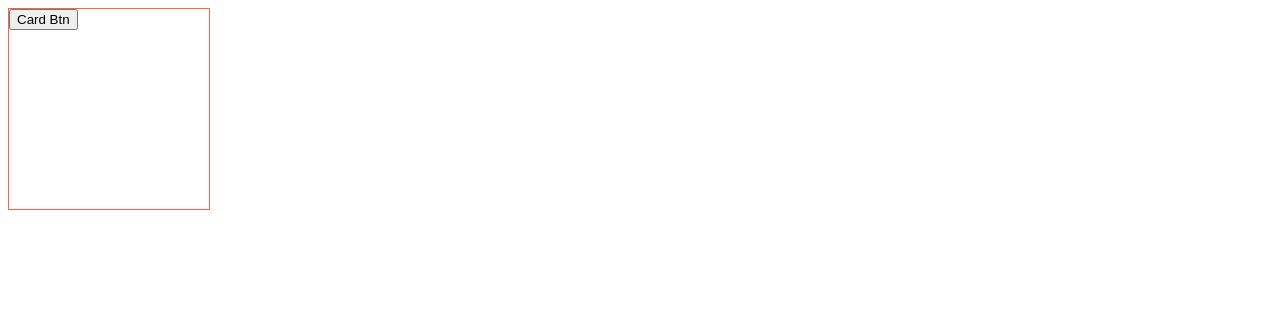
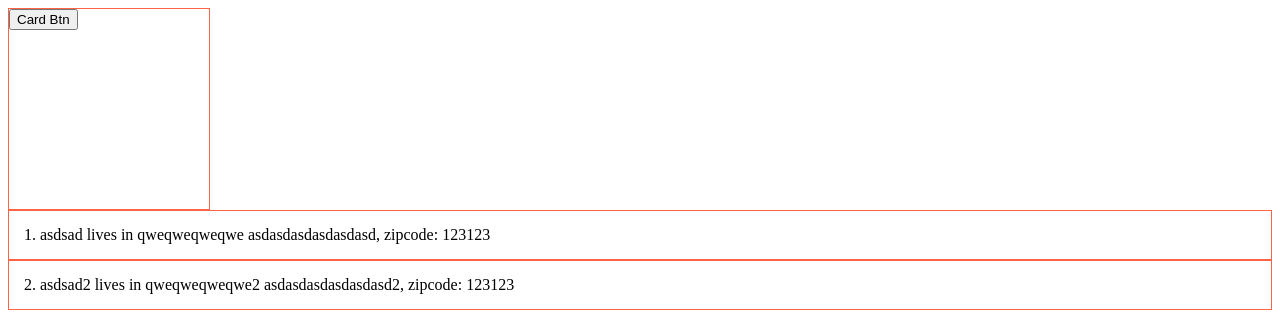
Before and after one commit to Vladimir988/React-Typescript, a React (Create React App) app: page / in a window 1280 px wide. Shown: the top 332 px of the page. Built offline with nearby package versions, Linux system fonts and the light colour scheme.

Commit message:
UserList

```diff
--- a/src/App.tsx
+++ b/src/App.tsx
@@ -1,12 +1,19 @@
 import React from 'react';
 import Card, {CardVariant} from "./components/Card";
+import UserList from "./components/UserList";
+import {IUser} from "./types/types";
 
 function App() {
+    const users: IUser[] = [
+        {id: 1, name: 'asdsad', email: 'asdasd', address: {city: 'qweqweqweqwe', street: 'asdasdasdasdasdasd', zipcode: '123123'}},
+        {id: 2, name: 'asdsad2', email: 'asdasd2', address: {city: 'qweqweqweqwe2', street: 'asdasdasdasdasdasd2', zipcode: '123123'}}
+    ];
     return (
         <div className="App">
             <Card onClick={() => {console.log('click: ')}} variant={CardVariant.outlined} width='200px' height='200px'>
                 <button>Card Btn</button>
             </Card>
+            <UserList users={users} />
         </div>
     );
 }
--- a/src/components/UserList.tsx
+++ b/src/components/UserList.tsx
@@ -1,13 +1,18 @@
 import React, {FC} from 'react';
+import {IUser} from "../types/types";
 
 interface UserListProps {
-
+    users: IUser[];
 }
 
-const UserList: FC<UserListProps> = () => {
+const UserList: FC<UserListProps> = ({users}) => {
     return (
         <div>
-
+            {users.map(user =>
+                <div key={user.id} style={{padding: '15px', border: '1px solid tomato'}}>
+                    {user.id}. {user.name} lives in {user.address.city} {user.address.street}, zipcode: {user.address.zipcode}
+                </div>
+            )}
         </div>
     );
 };
```
Also changed, not shown: src/types/types.tsx (+10 -1 lines).
